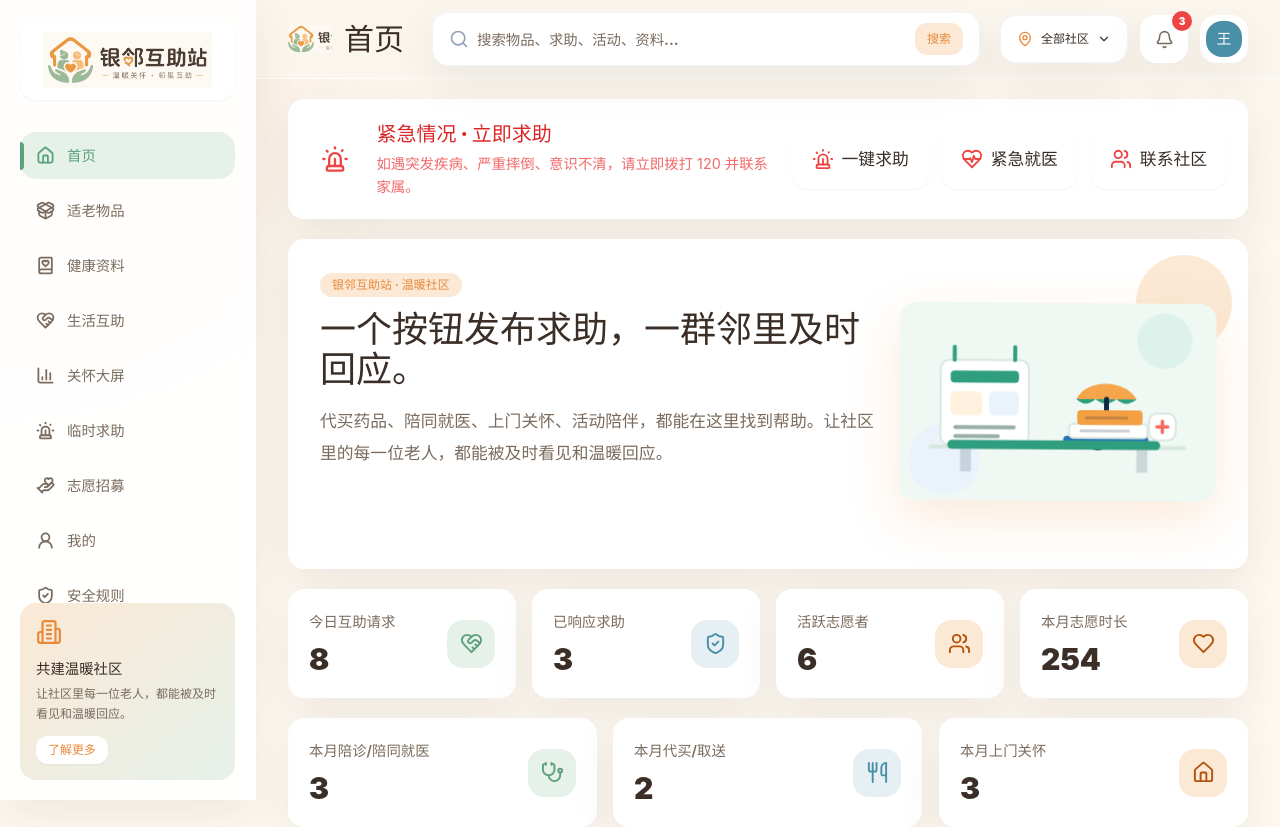
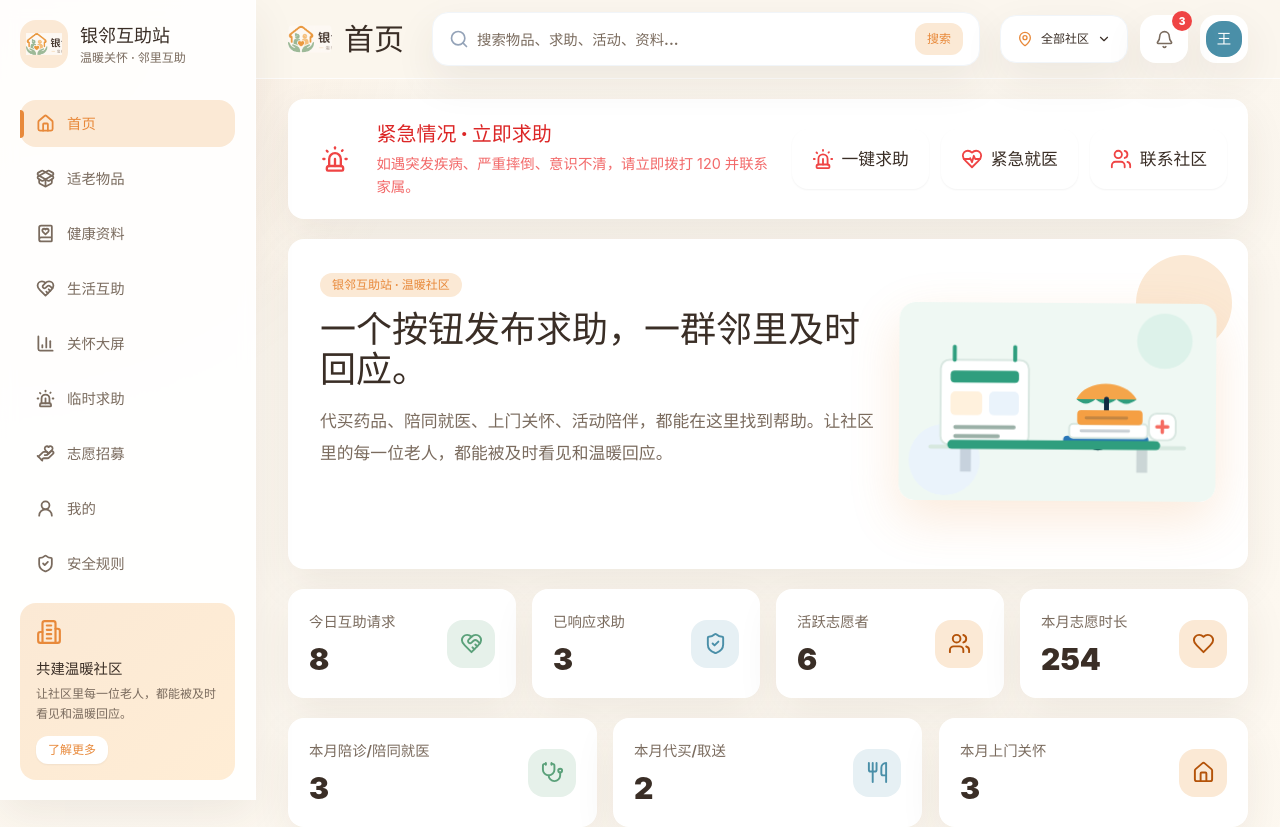
Before and after one commit to YBZSG/yinlin-help-station, a React (Vite) app: page / in a window 1280 px wide. Shown: the top 827 px of the page. Built offline with nearby package versions, Linux system fonts and the light colour scheme.

Commit message:
Refine sidebar brand logo

```diff
--- a/src/layout/Sidebar.jsx
+++ b/src/layout/Sidebar.jsx
@@ -19,8 +19,14 @@ export default function Sidebar({ current, onNavigate }) {
 
   return (
     <aside ref={scope} className="fixed left-0 top-0 z-30 hidden h-screen w-64 border-r border-white/80 bg-white/90 p-5 shadow-soft backdrop-blur xl:block">
-      <div className="mb-8 rounded-2xl bg-white px-2 py-3 shadow-sm">
-        <img src="/brand-logo.png" alt="银邻互助站 - 温暖关怀，邻里互助" className="h-14 w-full object-contain" />
+      <div className="mb-8 flex items-center gap-3">
+        <div className="flex h-12 w-12 shrink-0 items-center justify-center rounded-2xl bg-campus-orangeSoft">
+          <img src="/brand-mark.png" alt="银邻互助站" className="h-9 w-9 object-contain" />
+        </div>
+        <div className="min-w-0">
+          <p className="text-lg font-black text-campus-ink">银邻互助站</p>
+          <p className="text-xs font-semibold text-campus-muted">温暖关怀 · 邻里互助</p>
+        </div>
       </div>
 
       <nav className="space-y-2">
@@ -32,10 +38,10 @@ export default function Sidebar({ current, onNavigate }) {
               key={route.key}
               onClick={() => onNavigate(route.key)}
               className={`relative flex w-full items-center gap-3 rounded-2xl px-4 py-3 text-sm font-bold transition ${
-                active ? "bg-campus-greenSoft text-campus-green" : "text-campus-muted hover:bg-slate-50 hover:text-campus-ink"
+                active ? "bg-campus-orangeSoft text-campus-orange" : "text-campus-muted hover:bg-slate-50 hover:text-campus-ink"
               }`}
             >
-              {active ? <span className="active-indicator absolute left-0 h-7 w-1 rounded-r-full bg-campus-green" /> : null}
+              {active ? <span className="active-indicator absolute left-0 h-7 w-1 rounded-r-full bg-campus-orange" /> : null}
               <Icon size={19} strokeWidth={2.25} />
               {route.label}
             </button>
@@ -43,7 +49,7 @@ export default function Sidebar({ current, onNavigate }) {
         })}
       </nav>
 
-      <div className="absolute bottom-5 left-5 right-5 overflow-hidden rounded-2xl bg-gradient-to-br from-campus-orangeSoft to-campus-greenSoft p-4">
+      <div className="absolute bottom-5 left-5 right-5 overflow-hidden rounded-2xl bg-gradient-to-br from-campus-orangeSoft to-orange-100 p-4">
         <Building2 className="mb-3 text-campus-orange" size={26} />
         <p className="text-sm font-black text-campus-ink">共建温暖社区</p>
         <p className="mt-1 text-xs leading-5 text-campus-muted">让社区里每一位老人，都能被及时看见和温暖回应。</p>
```
